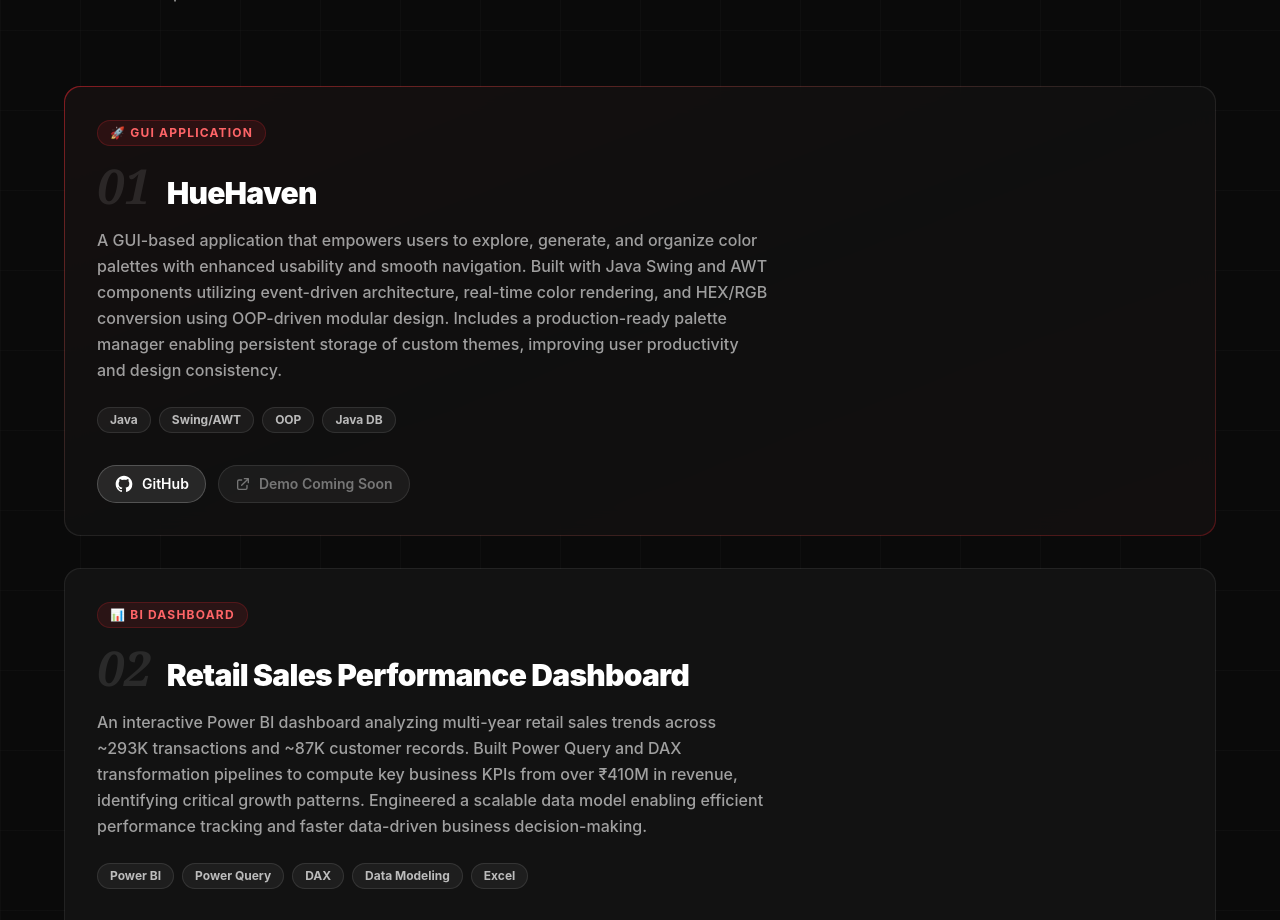
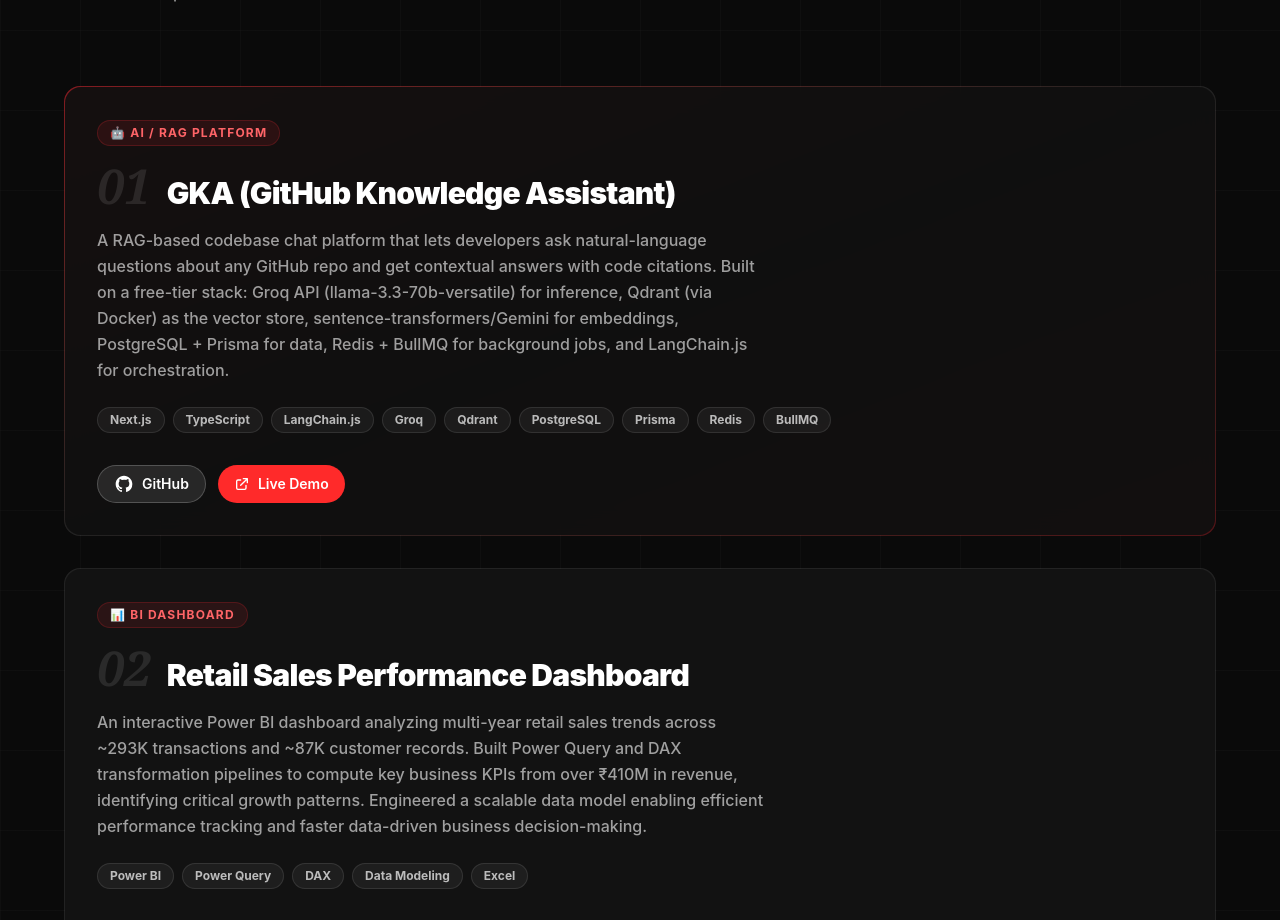
Before and after one commit to 4bhiigit/My-Portfolio, a React (Vite) app in the folder Portfolio-main/: page / in a window 1280 px wide. Shown: the part 4281-5201 px from the top of the page. Built offline with nearby package versions, Linux system fonts and the light colour scheme; no server answers.

Commit message:
Replace HueHaven project with GKA (GitHub Knowledge Assistant)

```diff
--- a/Portfolio-main/src/data/portfolioData.js
+++ b/Portfolio-main/src/data/portfolioData.js
@@ -170,16 +170,26 @@
 
 export const projects = [
   {
-    id: "huehaven",
+    id: "gka",
     number: "01",
-    badge: "🚀 GUI Application",
-    title: "HueHaven",
+    badge: "🤖 AI / RAG Platform",
+    title: "GKA (GitHub Knowledge Assistant)",
     description:
-      "A GUI-based application that empowers users to explore, generate, and organize color palettes with enhanced usability and smooth navigation. Built with Java Swing and AWT components utilizing event-driven architecture, real-time color rendering, and HEX/RGB conversion using OOP-driven modular design. Includes a production-ready palette manager enabling persistent storage of custom themes, improving user productivity and design consistency.",
-    techTags: ["Java", "Swing/AWT", "OOP", "Java DB"],
+      "A RAG-based codebase chat platform that lets developers ask natural-language questions about any GitHub repo and get contextual answers with code citations. Built on a free-tier stack: Groq API (llama-3.3-70b-versatile) for inference, Qdrant (via Docker) as the vector store, sentence-transformers/Gemini for embeddings, PostgreSQL + Prisma for data, Redis + BullMQ for background jobs, and LangChain.js for orchestration.",
+    techTags: [
+      "Next.js",
+      "TypeScript",
+      "LangChain.js",
+      "Groq",
+      "Qdrant",
+      "PostgreSQL",
+      "Prisma",
+      "Redis",
+      "BullMQ",
+    ],
     links: {
-      github: "https://github.com/4bhiigit/Haven",
-      demo: null,
+      github: "https://github.com/4bhiigit/GKA.git",
+      demo: "https://gka-alpha.vercel.app",
     },
     isFlagship: true,
   },
```
